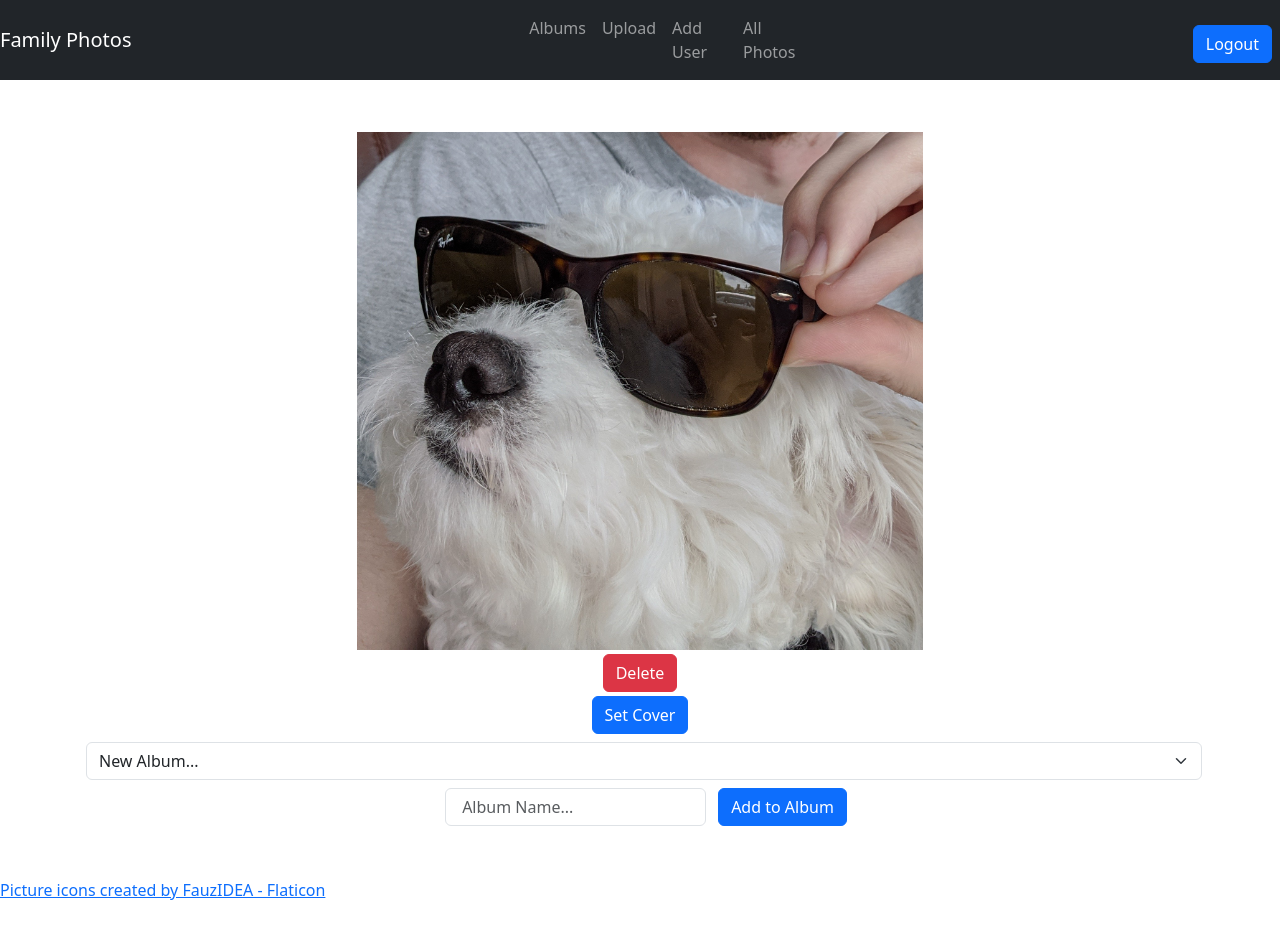
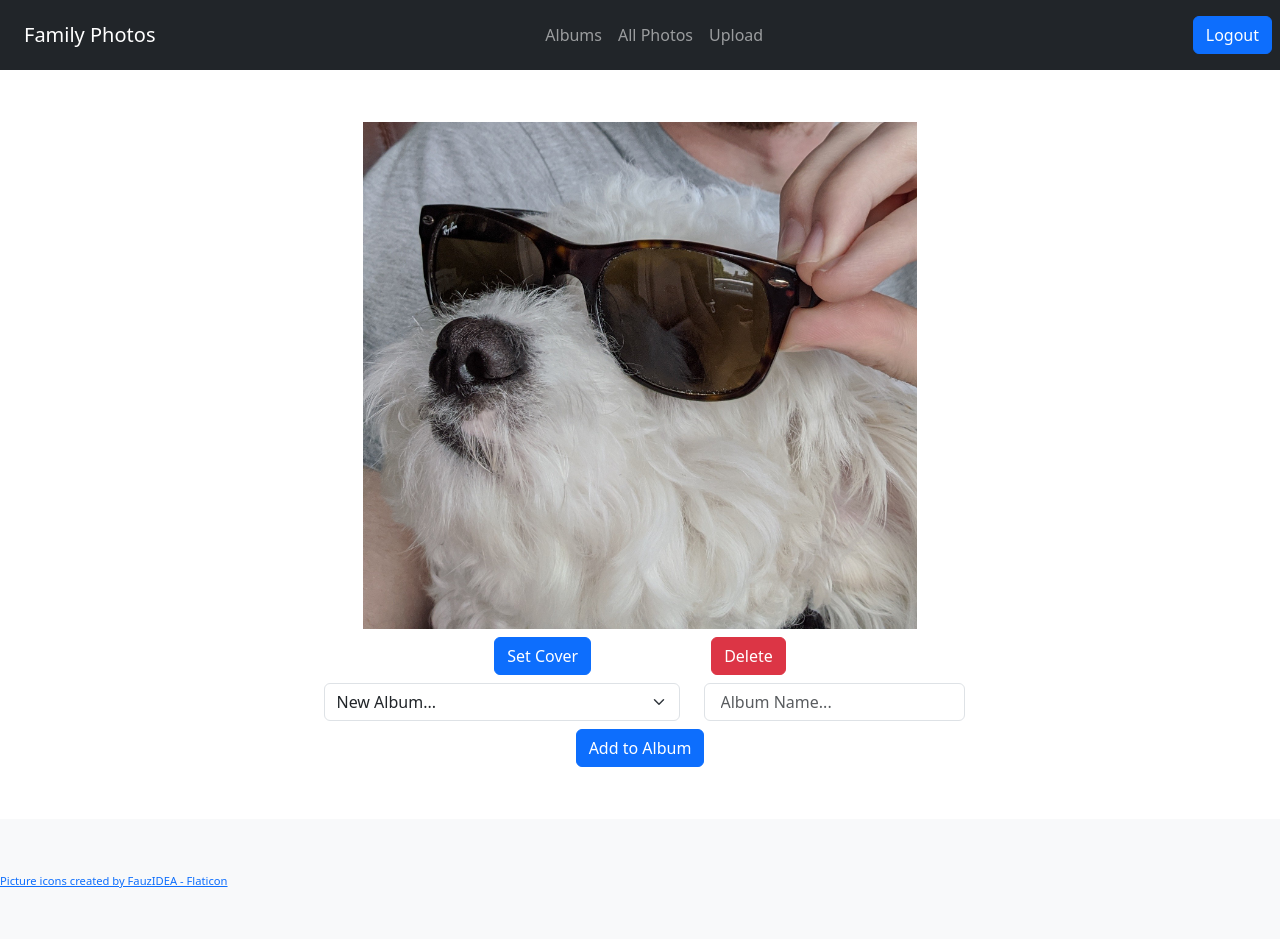
Before and after one commit to cliffdboan/family-photos, a Flask app: page /photo/2 in a window 1280 px wide. Before the commit the page ends 900 px from the top, so only its background shows below. Run offline with Flask 3, Linux system fonts and the light colour scheme; a user stored in the database is signed in.

Commit message:
improved album sorting and inserting

```diff
--- a/app.py
+++ b/app.py
@@ -53,24 +53,85 @@ def after_request(response):
     response.headers["Pragma"] = "no-cache"
     return response
 
-@app.route("/add_to_album/int<album_id>/<int:img_id>")
-def add_to_album(album_id, img_id):
+@app.route("/add_to_album/<int:img_id>", methods=["GET", "POST"])
+def add_to_album(img_id):
     """Add photo to album"""
     # redirect to login page if not logged in
     if not "user_id" in session:
         flash("Please login to add photos to albums", "primary")
         return redirect("/login")
 
+    # get album info from webpage
+    if request.form.get("change_album") == "new album":
+        album_name = request.form.get("new_name")
+    else:
+        album_name = request.form.get("change_album")
+
     # open the database
     with engine.begin() as conn:
         # check if the album exists. if not, create it and add to album
+        album_query_result = conn.execute(select(album_table).where(
+            album_table.c.user_id == session["user_id"],
+            album_table.c.album_name == album_name
+        ))
+        result = album_query_result.fetchone()
+        if result is None:
+            # add the album to table, and return its new id
+            album_id_obj = conn.execute(insert(album_table).values(
+                user_id = session["user_id"],
+                album_name = album_name
+            ).returning(
+                album_table.c.album_id
+            ))
+            album_id = album_id_obj.fetchone()[0]
+        else:
+            # get the album id from the query result
+            album_id = result[0]
 
-        # update the photo table
-        conn.execute(update(photo_table).where(
-            photo_table.c.photo_id == img_id
-        ).values(
-            photo_album_id = album_id
+        # update the photo table, setting the album cover if a new album
+        if request.form.get("change_album") == "new album":
+            conn.execute(update(photo_table).where(
+                photo_table.c.photo_id == img_id
+            ).values(
+                photo_album_id = album_id,
+                album_cover = "true"
+            ))
+        else:
+            conn.execute(update(photo_table).where(
+                photo_table.c.photo_id == img_id
+            ).values(
+                photo_album_id = album_id
+            ))
+
+        # finally, make sure all albums have a cover photo
+        albums = conn.execute(select(album_table.c.album_id).where(
+            photo_table.c.user_id == session["user_id"]
         ))
+        # check if each album has a cover photo set
+        for album in albums:
+            cover = conn.execute(select(photo_table).where(
+                photo_table.c.user_id == session["user_id"],
+                photo_table.c.photo_album_id == album[0],
+                photo_table.c.deleted == "false",
+                photo_table.c.album_cover == "true"
+            )).fetchone()
+
+            # if cover is not set, grab the first image
+            if not cover:
+                first_img = conn.execute(select(photo_table.c.photo_id).where(
+                    photo_table.c.user_id == session["user_id"],
+                    photo_table.c.photo_album_id == album[0],
+                    photo_table.c.deleted == "false"
+                )).fetchone()
+
+                # set the image as the cover
+                if first_img:
+                    conn.execute(update(photo_table).where(
+                        photo_table.c.photo_id == first_img[0]
+                    ).values(
+                        album_cover = "true"
+                    ))
+
 
     return redirect(f"/albums")
 
@@ -95,25 +156,20 @@ def albums():
 
     # open the database
     with engine.begin() as conn:
-        # get the cover images for each album
-        covers_sql = select(photo_table).where(
+        # get the album info and names, sorting by name
+        album_info_sql = select(photo_table, album_table.c.album_name).where(
             photo_table.c.user_id == session["user_id"],
             photo_table.c.deleted == "false",
             photo_table.c.album_cover == "true"
-        )
-        images = conn.execute(covers_sql)
-        for img in images:
-            album_covers.append(img)
+        ).join(
+            album_table,
+            album_table.c.album_id == photo_table.c.photo_album_id
+        ).order_by(album_table.c.album_name)
 
-        # get the names of each album and add them to the list
-        for album in album_covers:
-            name_objects = conn.execute(
-                select(album_table.c.album_name).where(
-                    album_table.c.album_id == album.photo_album_id
-                )
-            )
-            for name in name_objects:
-                album_names.append(name[0])
+        album_info = conn.execute(album_info_sql)
+        for data in album_info:
+            album_covers.append(data)
+            album_names.append(data.album_name)
 
     # zip the lists together for pairing when rendering
     album_pairs = zip(album_covers, album_names)
@@ -235,7 +291,7 @@ def photos():
 
     # query database for photos
     with engine.begin() as conn:
-        sql = select(photo_table).where(photo_table.c.user_id == session["user_id"])
+        sql = select(photo_table).where(photo_table.c.user_id == session["user_id"]).order_by(photo_table.c.photo_id.desc())
         rows = conn.execute(sql)
 
     # render template
--- a/templates/albums.html
+++ b/templates/albums.html
@@ -7,8 +7,8 @@
     <div class="p-1 album-container" style="flex: 0 0 33%;">
         <a href="{{ url_for('album', album_name=pair[1])}}">
             <img src="{{ pair[0]['image_link'] }}" class="img-fluid">
+            <div class="title" style="color: black;"><b>{{ pair[1] }}</b></div>
         </a>
-        <div class="title"><b>{{ pair[1] }}</b></div>
     </div>
     {% endfor %}
 </div>
--- a/templates/layout.html
+++ b/templates/layout.html
@@ -22,22 +22,23 @@
     {% endblock head %}
 </head>
 
-<body>
-    <nav class="navbar navbar-expand-md navbar-dark bg-dark">
-        <a class="navbar-brand" href="/">Family Photos</a>
+<body class="d-flex flex-column min-vh-100">
+    <nav class="navbar navbar-expand-md navbar-dark bg-dark sticky-top">
+        <a class="navbar-brand ps-4" href="/">Family Photos</a>
         <div class="collapse navbar-collapse" id="navbarNav">
             {% if session["user_id"] %}
             <ul class="navbar-nav ms-6 me-2 justify-content-center">
                 <li class="nav-item"><a class="nav-link" href="/albums">Albums</a></li>
+                <li class="nav-item"><a class="nav-link" href="/photos">All Photos</a></li>
                 <li class="nav-item"><a class="nav-link" href="/upload">Upload</a></li>
-                <li class="nav-item"><a class="nav-link" href="/add_user">Add User</a></li>
-                <li class="nav-item"><a class="nav-link" href="/photos">All Photos</a></li>
+                <!-- TODO add functionality for multiple users on one account -->
+                <!-- <li class="nav-item"><a class="nav-link" href="/add_user">Add User</a></li> -->
             </ul>
-            <ul class="navbar-nav ms-auto mt-2 p-2">
+            <ul class="navbar-nav ms-auto m-2 p-auto">
                 <li class="nav-item col-auto"><a class="btn btn-primary" href="/logout">Logout</a></li>
             </ul>
             {% else %}
-            <ul class="navbar-nav ms-auto mt-2">
+            <ul class="navbar-nav ms-auto m-2 p-auto">
                 <li class="nav-item"><a class="btn btn-outline-primary mx-1" href="/register">Register</a></li>
                 <li class="nav-item"><a class="btn btn-outline-primary mx-1" href="/login">Login</a></li>
             </ul>
@@ -53,8 +54,7 @@
         <div class="alert alert-{{ category }} alert-dismissable col-8" role="alert">
             <div>
                 <strong>{{ message }}</strong>
-                <button type="button" class="btn-close" data-bs-dismiss="alert"
-                    aria-label="Close"></button>
+                <button type="button" class="btn-close" data-bs-dismiss="alert" aria-label="Close"></button>
             </div>
         </div>
     </div>
@@ -71,12 +71,13 @@
         </main>
     </div>
 
-</body>
 
-<footer>
-    <a href="https://www.flaticon.com/free-icons/picture" title="picture icons">Picture icons created by
+    <footer class="bd-footer py-4 py-md-5 mt-auto bg-body-tertiary">
+        <a href="https://www.flaticon.com/free-icons/picture" title="picture icons" style="font-size: 70%;">Picture icons created by
             FauzIDEA -
             Flaticon</a>
+    </footer>
+</body>
 <script>
     document.addEventListener('DOMContentLoaded', function () {
         // Adapted from https://stackoverflow.com/a/10162353
@@ -96,6 +97,5 @@
         new bootstrap.Alert(alert)
     })
 </script>
-</footer>
 
 </html>
--- a/templates/photo.html
+++ b/templates/photo.html
@@ -2,7 +2,6 @@
 {% block title %}Your Photo{% endblock %}
 
 {% block main %}
-<div class="row">
 <div class="p-1">
     <img src="{{ url_for('static', filename='uploads/' + image['image_link'][17:]) }}" class="img-fluid"
         style="max-width: 50%;">
@@ -10,32 +9,59 @@
     <div class="caption">{{ image['caption'] }}</div>
     {% endif %}
 </div>
+<div class="row justify-content-center m-1">
+    <div class="col-auto me-5">
+        <form action="{{ url_for('set_cover', photo_id=image['photo_id'], album_id=image['photo_album_id']) }}"
+            method="post">
+            <button class="btn btn-primary" name="set_cover" value="true">Set Cover</button>
+        </form>
     </div>
+    <div class="col-auto ms-5">
         <form action="{{ url_for('delete', id=image['photo_id']) }}" method="post">
-    <button id="deleteButton" class="btn btn-danger" name="delete_photo" onclick="return confirm('Delete image?')"
-        value="Delete">Delete</button>
+            <button id="deleteButton" class="btn btn-danger" name="delete_photo"
+                onclick="return confirm('Delete image?')" value="Delete">Delete</button>
         </form>
-<form action="{{ url_for('set_cover', photo_id=image['photo_id'], album_id=image['photo_album_id']) }}" method="post">
-    <button class="btn btn-primary m-1" name="set_cover" value="true">Set Cover</button>
-</form>
-<form action="{{ url_for('add_to_album', img_id=image['photo_id'], album_id=image['photo_id']) }}">
-    <select class="form-select m-1 col-3" name="change_album">
+    </div>
+</div>
+<div class="row justify-content-center">
+    <div class="col-4">
+        <form action="{{ url_for('add_to_album', img_id=image['photo_id']) }}"
+            method="post">
+            <select class="form-select m-1 col-4" id="albumDrop" name="change_album">
                 <option value="new album">New Album...</option>
                 {% for album in albums %}
                 <option value="{{ album }}">{{ album }}</option>
                 {% endfor %}
             </select>
-    <div class="row justify-content-center">
+    </div>
     <div id="albumInputDiv" class="col-3">
-            <input id="newAlbum" class="form-control ps-3 m-1" name="album" placeholder="Album Name..." required
+        <input id="newAlbum" class="form-control ps-3 m-1" name="new_name" placeholder="Album Name..." required
             style="display: block;">
     </div>
+    <div class="row justify-content-center">
         <button class="btn btn-primary m-1 col-auto" name="set_album">Add to Album</button>
+    </div>
 </div>
 </form>
 
 
 <script>
     const albumInputDiv = document.getElementById("albumInputDiv");
+    const albumSelect = document.getElementById("albumDrop");
+    const newAlbum = document.getElementById("newAlbum");
+
+    albumSelect.addEventListener('change', () => {
+        if (albumSelect.value === "new album") {
+            newAlbum.style.display = "block";
+            newAlbum.required = true;
+
+            albumInputDiv.className = "col-3"
+        } else {
+            newAlbum.style.display = "none";
+            newAlbum.required = false;
+
+            albumInputDiv.className = "";
+        }
+    })
 </script>
 {% endblock main %}
--- a/templates/register.html
+++ b/templates/register.html
@@ -8,7 +8,7 @@
             <label class="col-for-label" for="username">Username:</label>
         </div>
         <div class="col-3">
-            <input autocomplete="off" autofocus id="username" name="username" placeholder="Username" class="form-control">
+            <input autocomplete="off" autofocus class="form-control" id="username" name="username" placeholder="Username" minlength="4">
         </div>
     </div>
     <br>
@@ -26,7 +26,7 @@
             <label class="col-for-label" for="password">Password:</label>
         </div>
         <div class="col-3">
-            <input autocomplete="off" class="form-control" id="password" name="password" placeholder="Password" type="password">
+            <input autocomplete="off" class="form-control" id="password" name="password" placeholder="Password" type="password" minlength="6">
         </div>
     </div>
     <br>
```
Also changed, not shown: templates/upload.html (+6 -4 lines), family_photos.db, 3 other files. Lines whose indentation alone changed are shown as unchanged.
